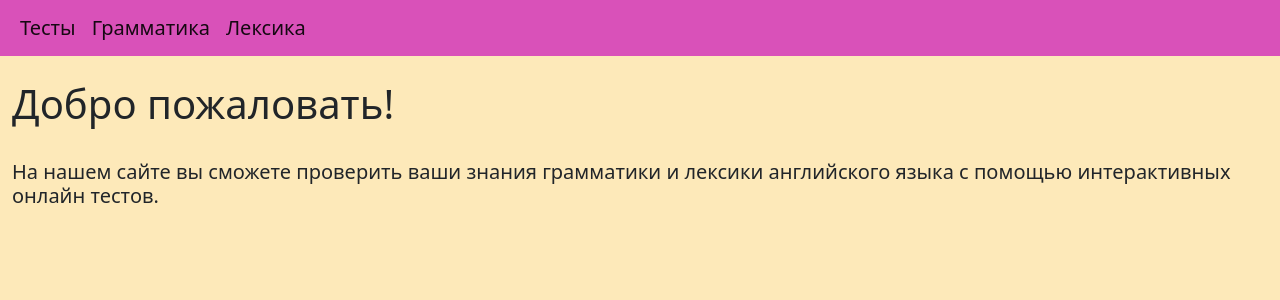
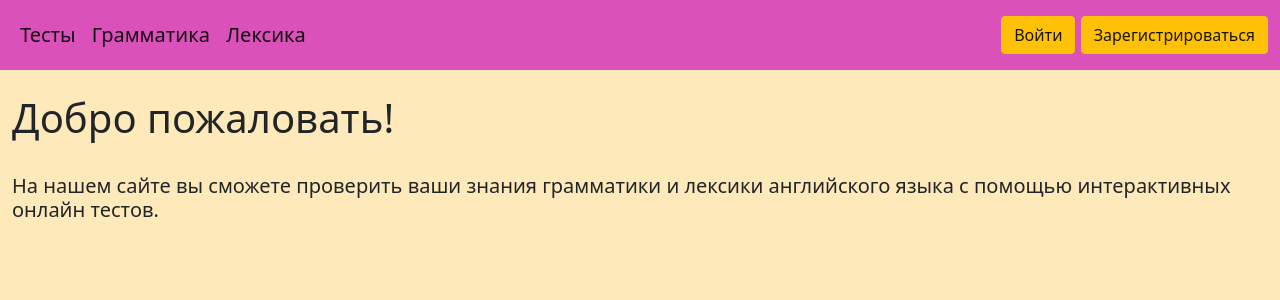
Before and after one commit to azhvanko/test_your_language, a Django app: page / in a window 1280 px wide. Shown: the top 300 px of the page. Run offline with Django 3.2, Linux system fonts and the light colour scheme; parts of the project's set-up code (start-up, migrations or seed data) failed here and were passed over; some libraries are stand-ins or nearby versions.

Commit message:
Add auth panel

```diff
--- /dev/null
+++ b/templates/include/_auth.html
@@ -0,0 +1,15 @@
+{% if request.user.is_authenticated %}
+    <span class="navbar-text mb-0 h5">
+        <button class="btn btn-warning dropdown-toggle" type="button" data-bs-toggle="dropdown" aria-expanded="false">{{ request.user.username }}</button>
+        <ul class="dropdown-menu dropdown-menu-end">
+            <li><a class="dropdown-item" href="{% url 'profile' request.user.username %}">Профиль</a></li>
+            <li><hr class="dropdown-divider"></li>
+            <li><a class="dropdown-item" href="{% url 'logout' %}">Выход</a></li>
+        </ul>
+    </span>
+{% else %}
+    <span class="navbar-text mb-0 h5">
+        <a class="btn btn-warning" href="{% url 'login' %}">Войти</a>
+        <a class="btn btn-warning" href="{% url 'signup' %}">Зарегистрироваться</a>
+    </span>
+{% endif %}
--- a/templates/include/_navbar.html
+++ b/templates/include/_navbar.html
@@ -12,6 +12,7 @@
                     <a class="nav-link active" aria-current="page" href="#">Лексика</a>
                 </li>
             </ul>
+            {% include 'include/_auth.html' %}
         </div>
     </div>
 </nav>
```
